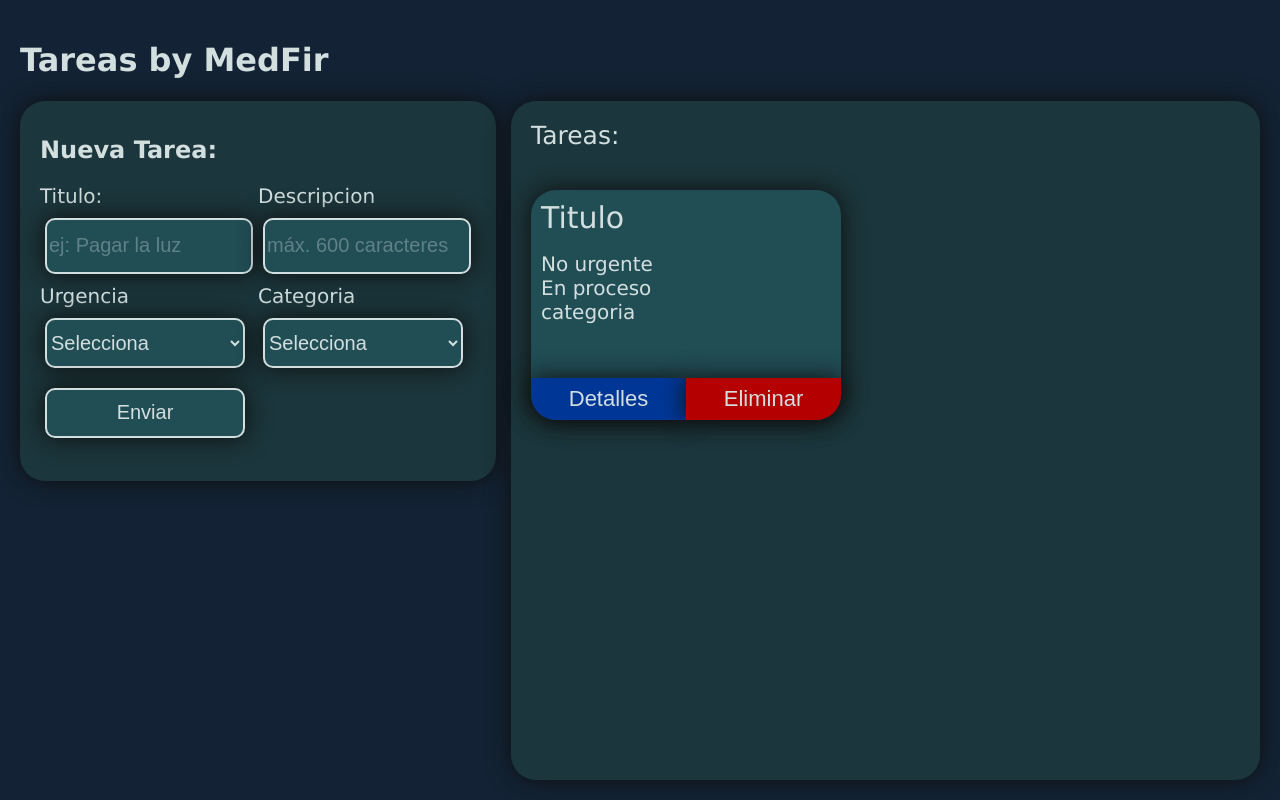
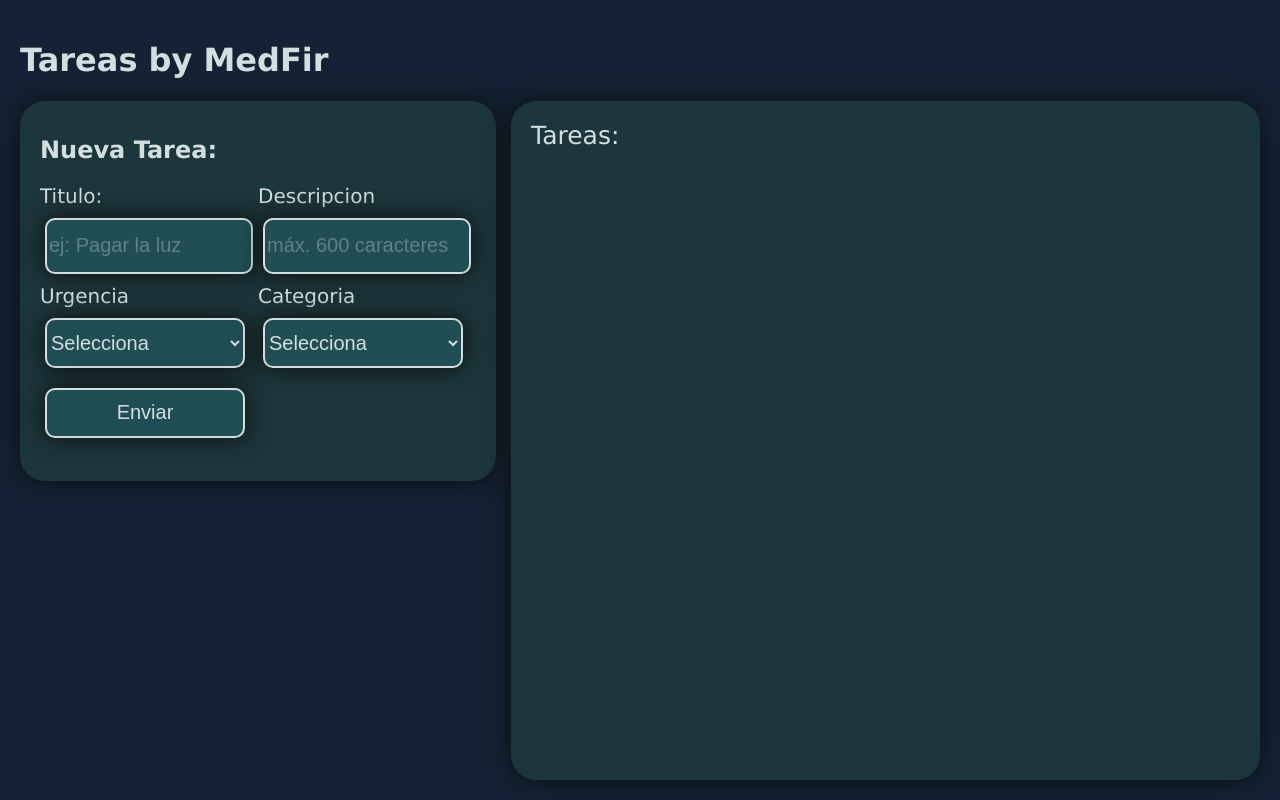
Before and after one commit to MedFir/gestorTareas, a React (Vite) app: page / in a window 1280 px wide. Built offline with nearby package versions, Linux system fonts and the light colour scheme.

Commit message:
ahora las tareas se guardan en el localStorage y se pueden eliminar respecto al mismo

```diff
--- a/src/App.jsx
+++ b/src/App.jsx
@@ -2,30 +2,30 @@ import Listado from "./componentes/listado/Listado.jsx";
 import CrearTarea from "./componentes/crearTarea/CrearTarea.jsx";
 import "./App.css";
 import { useState } from "react";
-const tareasDefault = [
-  {
-    id: 1,
-    titulo: "Titulo",
-    info: "info",
-    tipoUrgencia: "1",
-    categoria: "categoria",
-    estado: "2",
-  },
-];
 
 export default function App() {
-  const [tareas, setTareas] = useState(tareasDefault);
+  const tareasLocalStorage = JSON.parse(localStorage.getItem('tareasLocal'));
+  let verificador = [];
+  if(!tareasLocalStorage){
+    verificador = [];
+  }else{
+    verificador = [...tareasLocalStorage]
+  }
+
+  const [tareas, setTareas] = useState(verificador);
+
   const guardar = (tarea) => {
-    console.log(tarea);
     let nuevasTareas = [...tareas];
     nuevasTareas.push(tarea);
     setTareas(nuevasTareas);
+    localStorage.setItem('tareasLocal', JSON.stringify(nuevasTareas));
   };
 
   const eliminar = (tarea_id) => {
     const nuevasTareas = tareas.filter((tareas) => tareas.id != tarea_id);
     console.log(nuevasTareas);
     setTareas(nuevasTareas);
+    localStorage.setItem('tareasLocal', JSON.stringify(nuevasTareas));
   };
 
   return (
```
Also changed, not shown: src/trabajo.md (+6 -2 lines), 1 other file (tests, documents, lock files or other folders).
